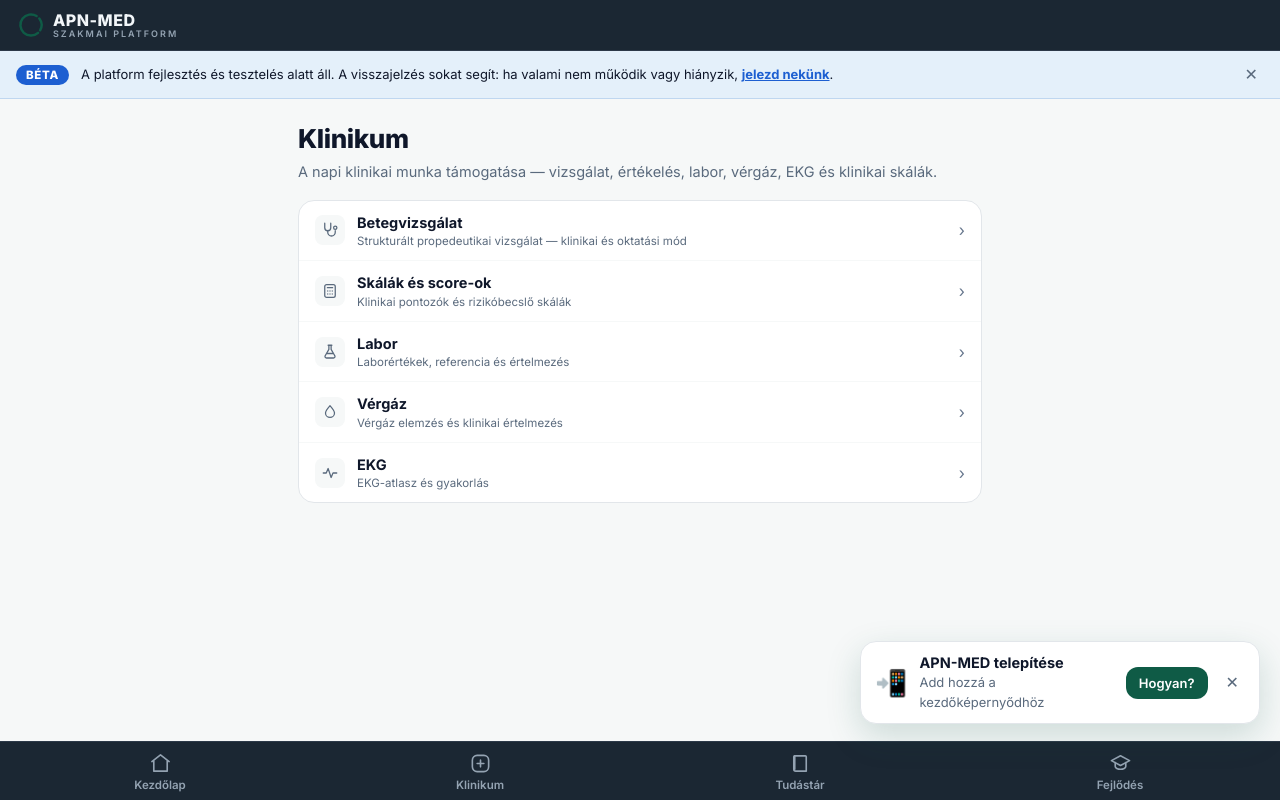
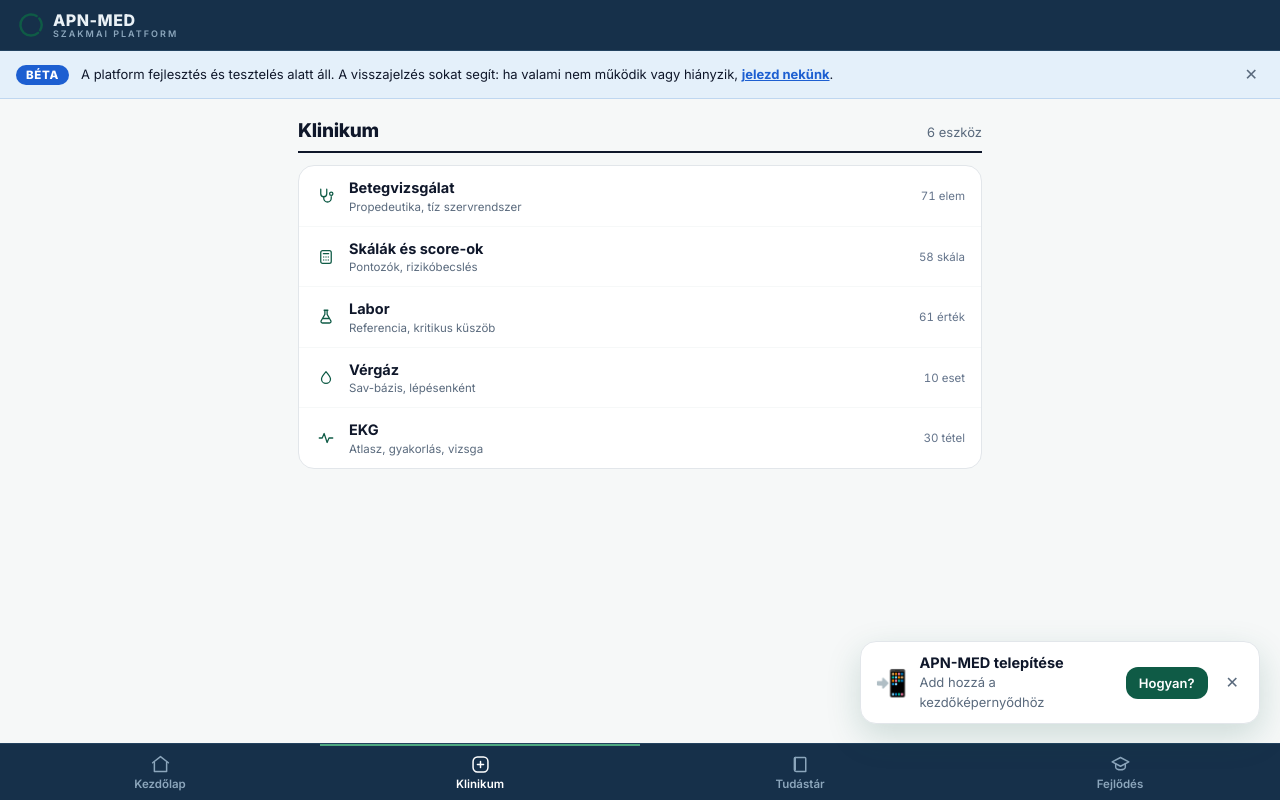
Before and after one commit to lpkvts/apnplatform, a Next.js app: page /klinika in a window 1280 px wide. Built offline with nearby package versions, Linux system fonts and the light colour scheme; no server answers; the database is empty.

Commit message:
Add files via upload

```diff
--- a/app/globals.css
+++ b/app/globals.css
@@ -54,11 +54,17 @@
      A fejléc és az alsó sáv mindkét témában sötét marad: ez a platform
      állandó kerete, a téma pedig a tartalom hátterét váltja. Így a
      navigáció mindig ugyanúgy néz ki, és a szem a tartalomra fókuszál. */
-  --chrome: #1B2733;
-  --chrome-line: #2C3948;
-  --chrome-ink: #F2F6F9;
-  --chrome-muted: #94A3B2;
-  --chrome-brand: #7FD3B4;
+  /* ── A keret színei ─────────────────────────────────────
+     Tintakék: az orvosi dokumentum világa. A márkazöld ebből kilépve
+     akcentussá válik — a kettő nem verseng, mert eltérő a szerepük.
+     A kék a keret, a zöld a tartalomban jelöl. */
+  --chrome: #16304A;
+  --chrome-line: #23425F;
+  --chrome-ink: #EAF1F6;
+  --chrome-muted: #8CA6BC;
+  /* Az aktív elem jelölése a keretben: a márkazöld világosabb változata,
+     hogy a sötét kéken is olvasható maradjon. */
+  --chrome-brand: #4FA981;
 
   /* ── Térközök ──────────────────────────────────────────
      Egyetlen skála az egész alkalmazásra. Korábban minden komponens
@@ -179,7 +185,7 @@ body {
 
 /* ===== Alsó navigáció ===== */
 .bottomnav { position: fixed; left: 0; right: 0; bottom: 0; z-index: 30; display: flex; background: rgba(255,255,255,.94); backdrop-filter: blur(10px); border-top: 1px solid var(--line); padding-bottom: env(safe-area-inset-bottom); }
-.bn { flex: 1; display: flex; flex-direction: column; align-items: center; gap: 3px; padding: 10px 0 8px; text-decoration: none; color: var(--brand-3); font-size: var(--t-caption); font-weight: 600; transition: color .15s; }
+.bn { flex: 1; display: flex; flex-direction: column; align-items: center; gap: 2px; padding: 8px 0 9px; text-decoration: none; color: var(--brand-3); font-size: var(--t-caption); font-weight: 600; transition: color .15s; }
 .bn-i { display: inline-flex; }
 .bn.active { color: var(--brand); }
 
@@ -1276,7 +1282,11 @@ h3, .h3 { font-size: 18px; font-weight: 600; letter-spacing: -.2px; }
 .lst-sor:last-child { border-bottom: 0; }
 .lst-sor:hover { background: var(--bg); }
 .lst-sor:focus-visible { outline: 2px solid var(--brand-3); outline-offset: -2px; }
-.lst-ik { flex: none; width: 30px; height: 30px; display: grid; place-items: center; border-radius: var(--r-sm); background: var(--bg); color: var(--muted); }
+.lst-ik {
+  flex: none; width: 22px; height: 22px;
+  display: grid; place-items: center;
+  color: var(--brand);
+}
 .lst-fo { flex: 1; min-width: 0; }
 .lst-fo b { display: block; font-size: var(--t-body); font-weight: 650; line-height: 1.35; }
 .lst-fo span { display: block; font-size: var(--t-caption); color: var(--muted); margin-top: 2px; }
@@ -1733,8 +1743,15 @@ body:not(.is-landing) .bottomnav {
   background: var(--chrome);
   border-top: 1px solid var(--chrome-line);
 }
-body:not(.is-landing) .bottomnav a { color: var(--chrome-muted); }
-body:not(.is-landing) .bottomnav a.on { color: var(--chrome-brand); }
+body:not(.is-landing) .bottomnav a {
+  color: var(--chrome-muted);
+  border-top: 2px solid transparent;
+  padding-top: 8px;
+}
+body:not(.is-landing) .bottomnav a.active {
+  color: #FFFFFF;
+  border-top-color: var(--chrome-brand);
+}
 
 /* Az oktatói oldalsáv a keret része: a fejléc alatt fut végig. */
 @media (min-width: 1000px) {
@@ -2209,3 +2226,55 @@ body.is-landing .lap-fel {
 /* Az utolsó elem az aktuális oldal: nem kattintható, visszafogottabb. */
 .morzsa-e:last-child > span { color: var(--muted); font-weight: 600; }
 .morzsa-v { color: var(--faint); padding: 0 7px; flex: none; }
+
+
+/* ── Állapotjelölés listasorban ──────────────────────────
+   A szín itt jelentést hordoz, nem díszít: élettani, határérték vagy
+   kritikus. Ahol nincs mondanivaló, ott nincs pont sem. */
+.all-pont {
+  flex: none; width: 8px; height: 8px; border-radius: 50%;
+  margin-top: 6px;
+}
+.all-ok { background: var(--ok); }
+.all-fig { background: var(--warn); }
+.all-krit { background: var(--alert); }
+
+/* Az érték a sor végén, számjegy-igazítással: így a számok egymás alatt
+   olvashatók, ahogy a laborleleten. */
+.all-ertek {
+  flex: none; font-size: var(--t-small); font-weight: 700;
+  font-variant-numeric: tabular-nums;
+}
+.all-ertek.all-ok-sz { color: var(--ok); }
+.all-ertek.all-fig-sz { color: var(--warn); }
+.all-ertek.all-krit-sz { color: var(--alert); }
+
+/* ── A sor végi metaadat ─────────────────────────────────
+   A chevron helyett tényleges információ: mekkora a tartalom, mikor
+   változott, milyen állapotban van. */
+.lst-meta {
+  flex: none; font-size: var(--t-caption); color: var(--faint);
+  font-variant-numeric: tabular-nums;
+}
+
+/* ── Oldalfejléc ────────────────────────────────────────
+   A cím és a metaadat egy sorban, erős alsó vonallal. A vonal adja a
+   tagolást, nem a méret — így a tartalom hamarabb kezdődik. */
+.oldal-fej { margin-bottom: var(--s3); }
+.oldal-fej-sor {
+  display: flex; align-items: baseline; justify-content: space-between;
+  gap: var(--s3); padding-bottom: 9px;
+  border-bottom: 2px solid var(--ink);
+}
+.oldal-fej-sor h1 {
+  font-size: var(--t-h2); font-weight: 800;
+  letter-spacing: -.015em; margin: 0;
+}
+.oldal-fej-meta {
+  font-size: var(--t-small); color: var(--muted);
+  font-variant-numeric: tabular-nums; flex: none;
+}
+.oldal-fej-leiras {
+  font-size: var(--t-small); color: var(--muted);
+  line-height: 1.6; margin: 10px 0 0;
+}
--- a/app/klinika/page.tsx
+++ b/app/klinika/page.tsx
@@ -1,4 +1,5 @@
 import Link from 'next/link'
+import { OldalFej } from '@/components/oldal-fej'
 import { getFlag } from '@/lib/flags'
 import { Icon } from '@/components/icons'
 export const dynamic = 'force-dynamic'
@@ -9,17 +10,16 @@ export default async function KlinikaPage() {
     getFlag('ertekeles', false),
   ])
   const cards = [
-    { href: '/klinika/vizsgalat', icon: 'stethoscope', title: 'Betegvizsgálat', sub: 'Strukturált propedeutikai vizsgálat — klinikai és oktatási mód' },
-    { href: '/klinika/ertekeles', icon: 'clipboard', title: 'Új betegértékelés', sub: 'Gyors, 12 lépéses klinikai értékelés' },
-    { href: '/klinika/tesztek', icon: 'calculator', title: 'Skálák és score-ok', sub: 'Klinikai pontozók és rizikóbecslő skálák' },
-    { href: '/klinika/labor', icon: 'flask', title: 'Labor', sub: 'Laborértékek, referencia és értelmezés' },
-    { href: '/klinika/vergaz', icon: 'droplet', title: 'Vérgáz', sub: 'Vérgáz elemzés és klinikai értelmezés' },
-    { href: '/klinika/ekg', icon: 'pulse', title: 'EKG', sub: 'EKG-atlasz és gyakorlás' },
+    { href: '/klinika/vizsgalat', icon: 'stethoscope', title: 'Betegvizsgálat', sub: 'Propedeutika, tíz szervrendszer', meta: '71 elem' },
+    { href: '/klinika/ertekeles', icon: 'clipboard', title: 'Új betegértékelés', sub: 'Gyors klinikai értékelés', meta: '12 lépés' },
+    { href: '/klinika/tesztek', icon: 'calculator', title: 'Skálák és score-ok', sub: 'Pontozók, rizikóbecslés', meta: '58 skála' },
+    { href: '/klinika/labor', icon: 'flask', title: 'Labor', sub: 'Referencia, kritikus küszöb', meta: '61 érték' },
+    { href: '/klinika/vergaz', icon: 'droplet', title: 'Vérgáz', sub: 'Sav-bázis, lépésenként', meta: '10 eset' },
+    { href: '/klinika/ekg', icon: 'pulse', title: 'EKG', sub: 'Atlasz, gyakorlás, vizsga', meta: '30 tétel' },
   ]
   return (
     <>
-      <h1 className="h1">Klinikum</h1>
-      <p className="sub">A napi klinikai munka támogatása — vizsgálat, értékelés, labor, vérgáz, EKG és klinikai skálák.</p>
+      <OldalFej cim="Klinikum" meta={`${cards.length} eszköz`} />
       <div className="lst">
         {cards.filter((c) => c.href !== '/klinika/ertekeles' || ertekelesEnabled).map((c) => (
           <Link key={c.href} className="lst-sor" href={c.href}>
@@ -28,7 +28,7 @@ export default async function KlinikaPage() {
               <b>{c.title}</b>
               <span>{c.sub}</span>
             </span>
-            <span className="lst-nyil" aria-hidden="true">›</span>
+            {c.meta && <span className="lst-meta">{c.meta}</span>}
           </Link>
         ))}
         {copilotEnabled && (
--- a/components/bottom-nav.tsx
+++ b/components/bottom-nav.tsx
@@ -30,7 +30,7 @@ export function BottomNav() {
         else active = path.startsWith(t.href)
         return (
           <Link key={t.href} href={t.href} className={active ? 'bn active' : 'bn'}>
-            <span className="bn-i"><Icon name={t.icon} size={23} /></span>
+            <span className="bn-i"><Icon name={t.icon} size={21} /></span>
             <span>{t.label}</span>
           </Link>
         )
--- /dev/null
+++ b/components/oldal-fej.tsx
@@ -0,0 +1,29 @@
+/**
+ * Oldalfejléc: cím és metaadat egy sorban.
+ *
+ * A korábbi minta nagy címet és alatta kétsoros magyarázatot használt, ami
+ * a képernyő harmadát elvitte, mielőtt bármi használható jött volna. Az
+ * alcím a legtöbb oldalon amúgy is azt ismételte, ami a listából kiderül.
+ *
+ * A metaadat a jobb oldalon áll — a klinikai dokumentum logikája szerint,
+ * ahol a bal oldal a megnevezés, a jobb az érték.
+ */
+export function OldalFej({
+  cim, meta, leiras,
+}: {
+  cim: string
+  /** Rövid mennyiség vagy állapot a cím mellé. */
+  meta?: string
+  /** Csak akkor, ha valóban mond valamit, amit a tartalom nem. */
+  leiras?: string
+}) {
+  return (
+    <div className="oldal-fej">
+      <div className="oldal-fej-sor">
+        <h1>{cim}</h1>
+        {meta && <span className="oldal-fej-meta">{meta}</span>}
+      </div>
+      {leiras && <p className="oldal-fej-leiras">{leiras}</p>}
+    </div>
+  )
+}
--- a/lib/changelog/data.ts
+++ b/lib/changelog/data.ts
@@ -74,6 +74,44 @@ export const CHANGE_KIND_META: Record<ChangeKind, { icon: string; label: string
 }
 
 export const RELEASES: Release[] = [
+  {
+    version: '1.52.0',
+    date: '2026-09-09',
+    title: 'Új vizuális nyelv — első kör',
+    summary: 'Tintakék keret, zöld akcentus, és a szerkezetet vonal adja doboz helyett.',
+    entries: [
+      {
+        id: 'v1520-szin', kind: 'eszkoz', title: 'Tinta és zöld',
+        body: 'A keret — fejléc és alsó sáv — mély tintakék lett, a márkazöld pedig akcentussá lépett elő. A két szín szerepe elválik: a kék a keret, a zöld a tartalomban jelöl. A kék az orvosi dokumentum, a zöld az ápolói szakma színe.',
+        href: '/klinika',
+      },
+      {
+        id: 'v1520-ikon', kind: 'eszkoz', title: 'Az ikonok elvesztették a dobozukat',
+        body: 'A listaikonok szürke háttere és kerete elmaradt, és az ikon a márkaszínt kapta. Így megkülönböztet, nem díszít — a doboz csak zajt adott hozzá.',
+        href: '/klinika',
+      },
+      {
+        id: 'v1520-meta', kind: 'eszkoz', title: 'A nyíl helyett tényleges információ',
+        body: 'A sorok végén álló nyíl nem mondott újat, ha az egész sor kattintható. Helyette a tartalom mérete jelenik meg: 71 elem, 58 skála, 61 érték. Ez a laborlelet logikája — bal oldalt a megnevezés, jobb oldalt az érték.',
+        href: '/klinika',
+      },
+      {
+        id: 'v1520-fejlec', kind: 'eszkoz', title: 'Rövidebb oldalfejléc',
+        body: 'A nagy cím és a kétsoros alcím a képernyő harmadát elvitte, mielőtt bármi használható jött volna. A cím és a metaadat mostantól egy sorban áll, erős alsó vonallal — a vonal adja a tagolást, nem a méret.',
+        href: '/klinika',
+      },
+      {
+        id: 'v1520-also', kind: 'eszkoz', title: 'Visszafogottabb alsó sáv',
+        body: 'Kisebb ikonok, vékonyabb sáv, és az aktív elemet felül vékony vonal jelöli — nem a szín és a méret együtt. Így a sáv nem verseng a tartalommal, de a helyzet mégis egyértelmű.',
+        href: '/klinika',
+      },
+      {
+        id: 'v1520-jelzo', kind: 'eszkoz', title: 'A jelzőszínek jelentést kaptak',
+        body: 'Új stílusok készültek az állapotjelöléshez: élettani, határérték, kritikus. A szín ezentúl mondanivalót hordoz, nem díszít — ahol nincs mit jelezni, ott nincs szín. A klinikai modulokba a következő körökben épül be.',
+        href: '/klinika',
+      },
+    ],
+  },
   {
     version: '1.51.2',
     date: '2026-09-09',
--- a/package.json
+++ b/package.json
@@ -1,6 +1,6 @@
 {
   "name": "apn-med",
-  "version": "1.51.2",
+  "version": "1.52.0",
   "private": true,
   "description": "APN Hungary Platform — az APN digitális klinikai munkatársa (B sáv: perzisztens platform)",
   "scripts": {
```
